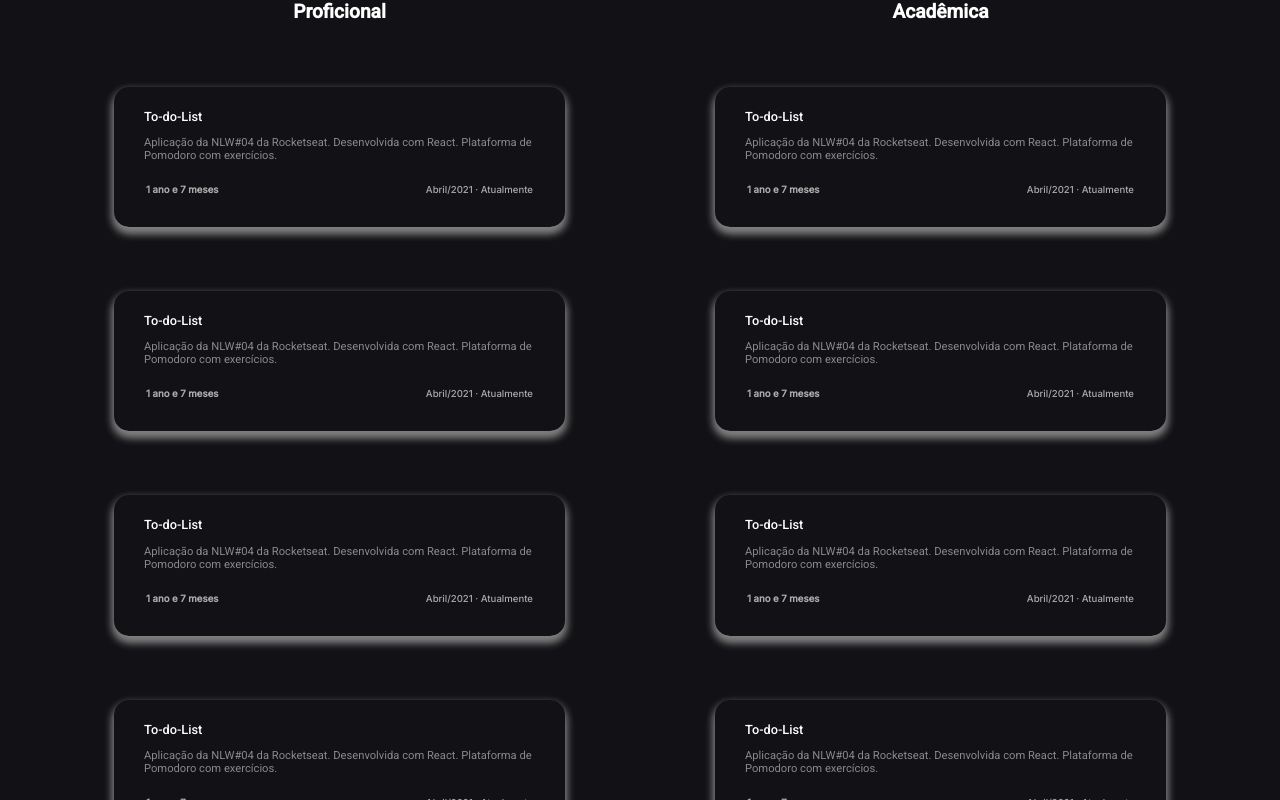
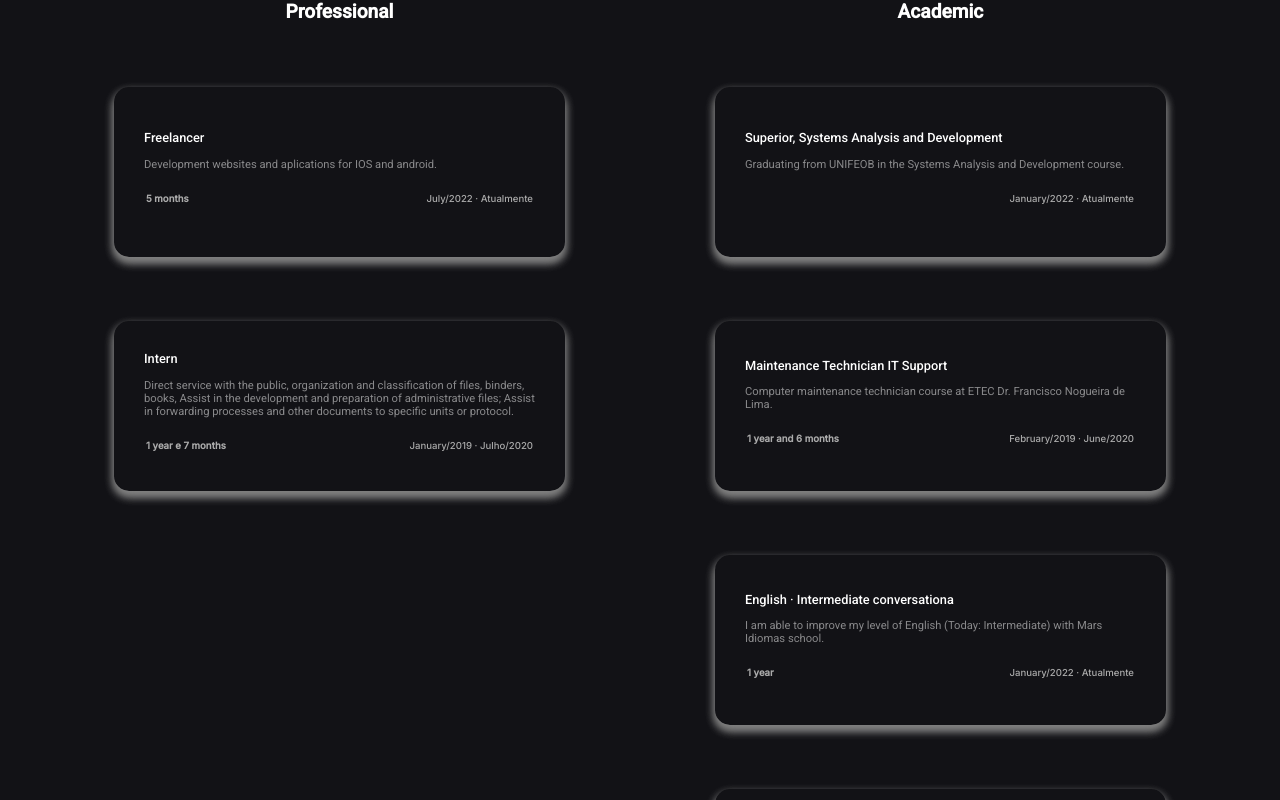
Before and after one commit to oducoelho/Portfolio, a React (Vite) app: page / in a window 1280 px wide. Shown: the part 5280-6080 px from the top of the page. Built offline with nearby package versions, Linux system fonts and the light colour scheme.

Commit message:
Adicionando conteudo ao Carrer

```diff
--- a/src/components/Carrer.tsx
+++ b/src/components/Carrer.tsx
@@ -11,7 +11,7 @@ export const Career = () => {
       </Header>
       <Content>
         <Proficional>
-          <h2>Proficional</h2>
+          <h2>Professional</h2>
             {ProfissionalData.map((profissional) => (
                 <div>
                   <Options>
@@ -30,7 +30,7 @@ export const Career = () => {
 
 
         <Academica>
-          <h2>Acadêmica</h2>
+          <h2>Academic</h2>
             {AcademicaData.map((academica) => (
               <div>
                 <Options>
--- a/src/data/Cards.ts
+++ b/src/data/Cards.ts
@@ -130,75 +130,45 @@ export const PortifolioData = [
 export const ProfissionalData  = [
   {
     id: 1,
-    title: 'To-do-List',
-    resume: 'Aplicação da NLW#04 da Rocketseat. Desenvolvida com React. Plataforma de Pomodoro com exercícios.',
-    time: '1 ano e 7 meses',
-    date: 'Abril/2021 · Atualmente'
+    title: 'Freelancer',
+    resume: 'Development websites and aplications for IOS and android.',
+    time: '5 months',
+    date: 'July/2022 · Atualmente'
   },
   {
     id: 2,
-    title: 'To-do-List',
-    resume: 'Aplicação da NLW#04 da Rocketseat. Desenvolvida com React. Plataforma de Pomodoro com exercícios.',
-    time: '1 ano e 7 meses',
-    date: 'Abril/2021 · Atualmente'
-  },
-  {
-    id: 3,
-    title: 'To-do-List',
-    resume: 'Aplicação da NLW#04 da Rocketseat. Desenvolvida com React. Plataforma de Pomodoro com exercícios.',
-    time: '1 ano e 7 meses',
-    date: 'Abril/2021 · Atualmente'
-  },
-  {
-    id: 4,
-    title: 'To-do-List',
-    resume: 'Aplicação da NLW#04 da Rocketseat. Desenvolvida com React. Plataforma de Pomodoro com exercícios.',
-    time: '1 ano e 7 meses',
-    date: 'Abril/2021 · Atualmente'
-  },
-  {
-    id: 5,
-    title: 'To-do-List',
-    resume: 'Aplicação da NLW#04 da Rocketseat. Desenvolvida com React. Plataforma de Pomodoro com exercícios.',
-    time: '1 ano e 7 meses',
-    date: 'Abril/2021 · Atualmente'
+    title: 'Intern',
+    resume: 'Direct service with the public, organization and classification of files, binders, books, Assist in the development and preparation of administrative files; Assist in forwarding processes and other documents to specific units or protocol.',
+    time: '1 year e 7 months',
+    date: 'January/2019 · Julho/2020'
   },
 ]
 export const AcademicaData  = [
   {
     id: 1,
-    title: 'To-do-List',
-    resume: 'Aplicação da NLW#04 da Rocketseat. Desenvolvida com React. Plataforma de Pomodoro com exercícios. ',
-    time: '1 ano e 7 meses',
-    date: 'Abril/2021 · Atualmente'
+    title: 'Superior, Systems Analysis and Development',
+    resume: 'Graduating from UNIFEOB in the Systems Analysis and Development course. ',
+    date: 'January/2022 · Atualmente'
   },
   {
     id: 2,
-    title: 'To-do-List',
-    resume: 'Aplicação da NLW#04 da Rocketseat. Desenvolvida com React. Plataforma de Pomodoro com exercícios.',
-    time: '1 ano e 7 meses',
-    date: 'Abril/2021 · Atualmente'
+    title: 'Maintenance Technician IT Support',
+    resume: 'Computer maintenance technician course at ETEC Dr. Francisco Nogueira de Lima.',
+    time: '1 year and 6 months',
+    date: 'February/2019 · June/2020'
   },
   {
     id: 3,
-    title: 'To-do-List',
-    resume: 'Aplicação da NLW#04 da Rocketseat. Desenvolvida com React. Plataforma de Pomodoro com exercícios.',
-    time: '1 ano e 7 meses',
-    date: 'Abril/2021 · Atualmente'
+    title: 'English · Intermediate conversationa',
+    resume: 'I am able to improve my level of English (Today: Intermediate) with Mars Idiomas school.',
+    time: '1 year',
+    date: 'January/2022 · Atualmente'
   },
   {
     id: 4,
-    title: 'To-do-List',
-    resume: 'Aplicação da NLW#04 da Rocketseat. Desenvolvida com React. Plataforma de Pomodoro com exercícios.',
-    time: '1 ano e 7 meses',
-    date: 'Abril/2021 · Atualmente'
-  },
-  {
-    id: 5,
-    title: 'To-do-List',
-    resume: 'Aplicação da NLW#04 da Rocketseat. Desenvolvida com React. Plataforma de Pomodoro com exercícios.',
-    time: '1 ano e 7 meses',
-    date: 'Abril/2021 · Atualmente'
+    title: 'Complete high school',
+    resume: 'At the end of 2020 I graduated from high school at Lauro de Araújo school.',
+    date: 'December/2020'
   },
 ]
 export const skills = [
--- a/src/styles/pages/Carrer.ts
+++ b/src/styles/pages/Carrer.ts
@@ -55,6 +55,11 @@ export const Proficional = styled('section', {
   gap: '64px',
   fontSize: '1.6rem',
   div: {
+    width: '100%',
+    height: '170px',
+    display: 'flex',
+    justifyContent: 'center',
+    flexDirection: 'column',
     boxShadow: '0 5px 10px gray',
     borderRadius: 15,
     '&:hover': {
@@ -83,6 +88,11 @@ export const Academica = styled('div', {
   gap: '64px',
   fontSize: '1.6rem',
   div: {
+    width: '100%',
+    height: '170px',
+    display: 'flex',
+    justifyContent: 'center',
+    flexDirection: 'column',
     boxShadow: '0 5px 10px gray',
     borderRadius: 15,
     '&:hover': {
```
